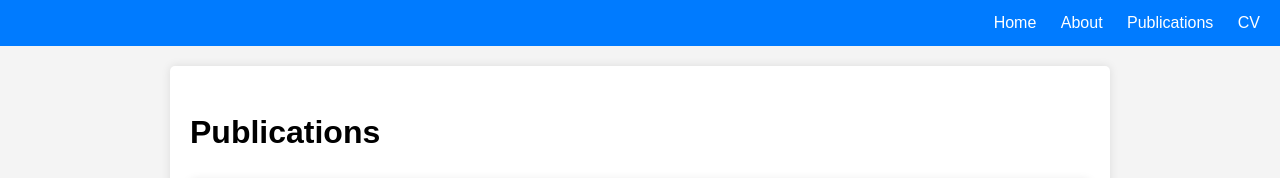
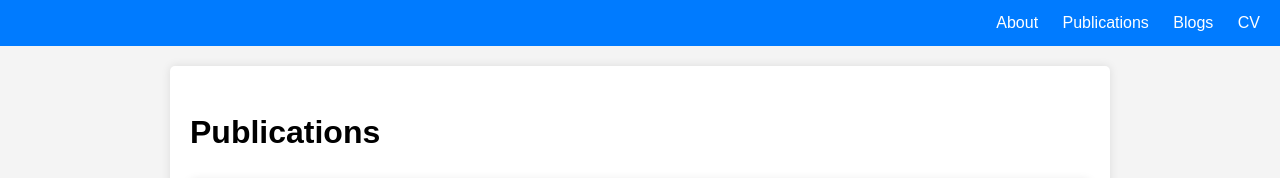
Before and after one commit to haoxuanxie/haoxuanxie.github.io, a Jekyll site: the page built from publications.md, in a window 1280 px wide. Shown: the top 178 px of the page. Built offline with Jekyll 4.4.1, drawn with Linux system fonts in a browser that asks for light colours.

Commit message:
Bug fixes

```diff
--- a/_layouts/default.html
+++ b/_layouts/default.html
@@ -10,9 +10,9 @@
   <header>
     <nav>
       <ul>
-        <li><a href="{{ site.baseurl }}/">Home</a></li>
         <li><a href="{{ site.baseurl }}/about">About</a></li>
         <li><a href="{{ site.baseurl }}/publications">Publications</a></li>
+        <li><a href="{{ site.baseurl }}/blogs">Blogs</a></li>
         <li><a href="{{ site.baseurl }}/cv">CV</a></li>
       </ul>
     </nav>
```
Also changed, not shown: assets/images/github-icon.svg, assets/images/linkedin-icon.svg.
